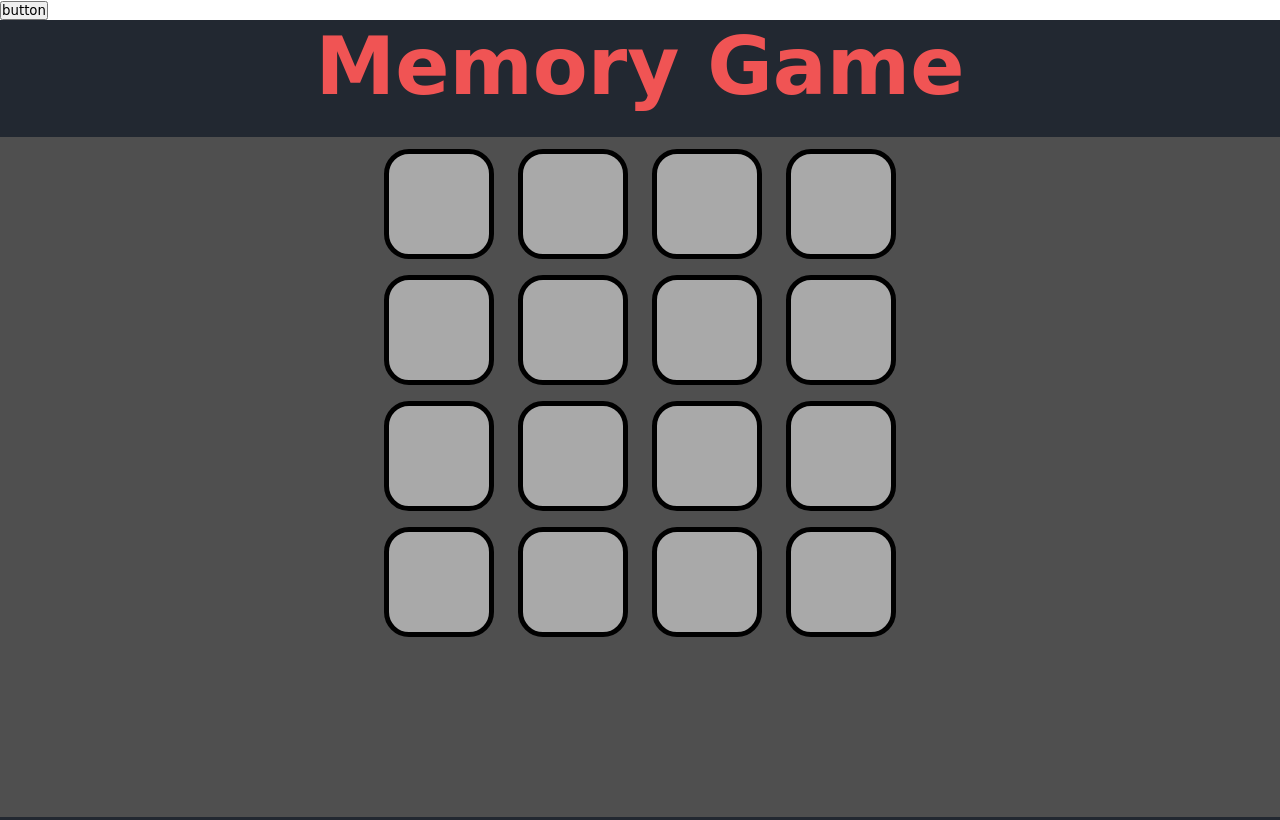
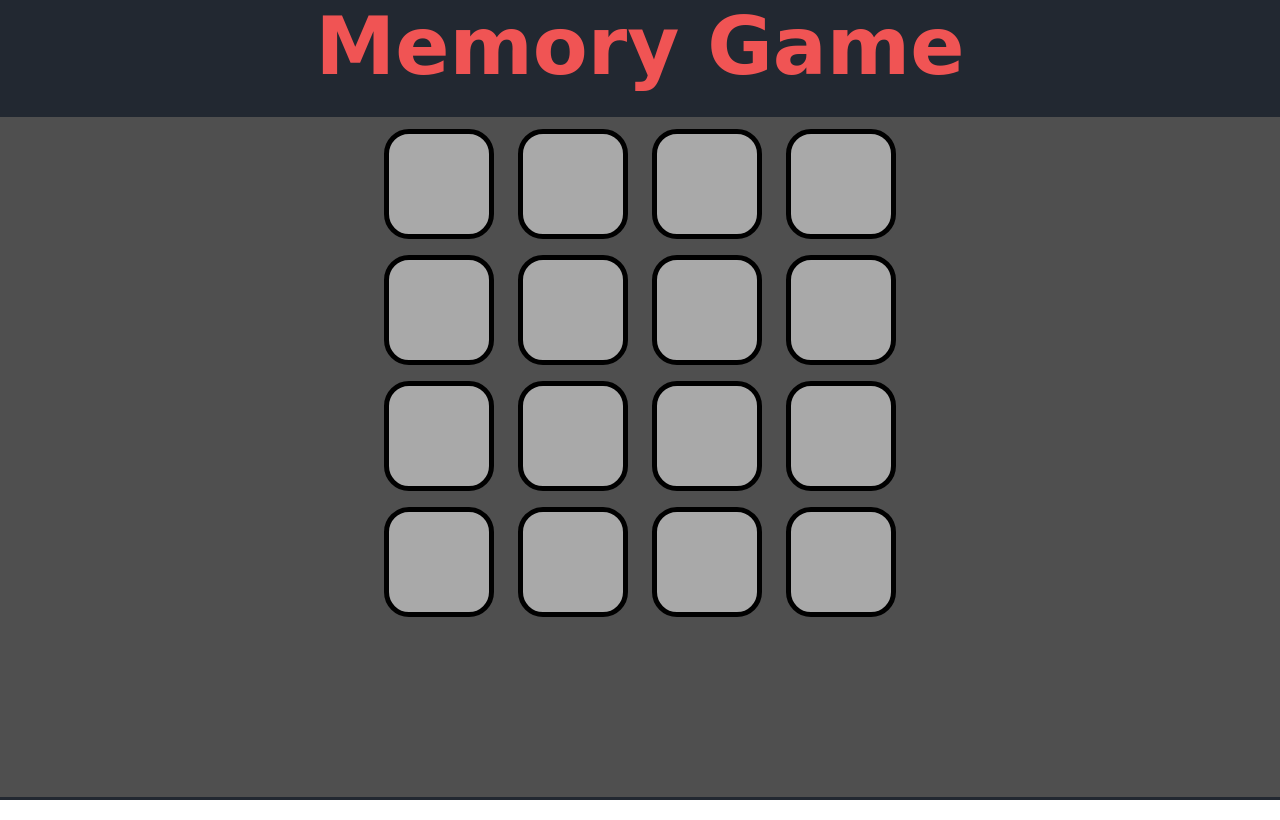
Before and after one commit to olivertemple/memory-game-js, a plain HTML site: page index.html in a window 1280 px wide. Drawn offline with Linux system fonts and the light colour scheme; a web font is replaced by a local one.

Commit message:
Update index.html

```diff
--- a/index.html
+++ b/index.html
@@ -9,7 +9,6 @@
 
     </head>
     <body onload="start();">
-        <button onclick="sendJSON();">button</button>
         <div id="title" style="background-color: #222831; height: 100vh; width: 100vw; justify-content: center; text-align: center;"><h1>Memory Game</h1>
             <div id="memoryGame" style="position: absolute; height: 85vh; width: 100vw; background-color: rgb(79, 79, 79); margin-top: 5vh;"></div>
             <div id = "popupDiv" style="height: 100%; width: 100%; position:absolute; margin-top:15px; text-align: center; visibility:hidden;">
```
